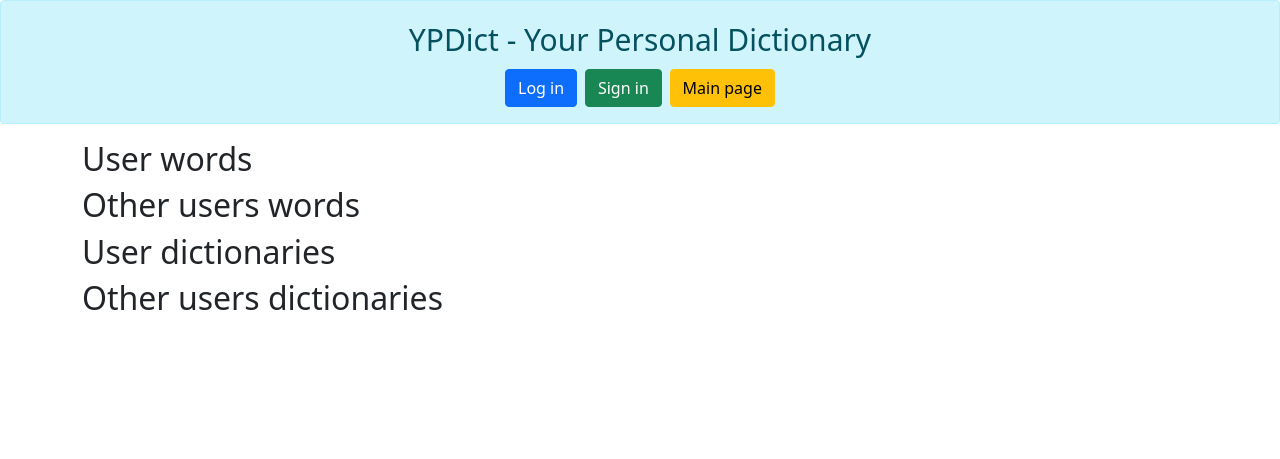
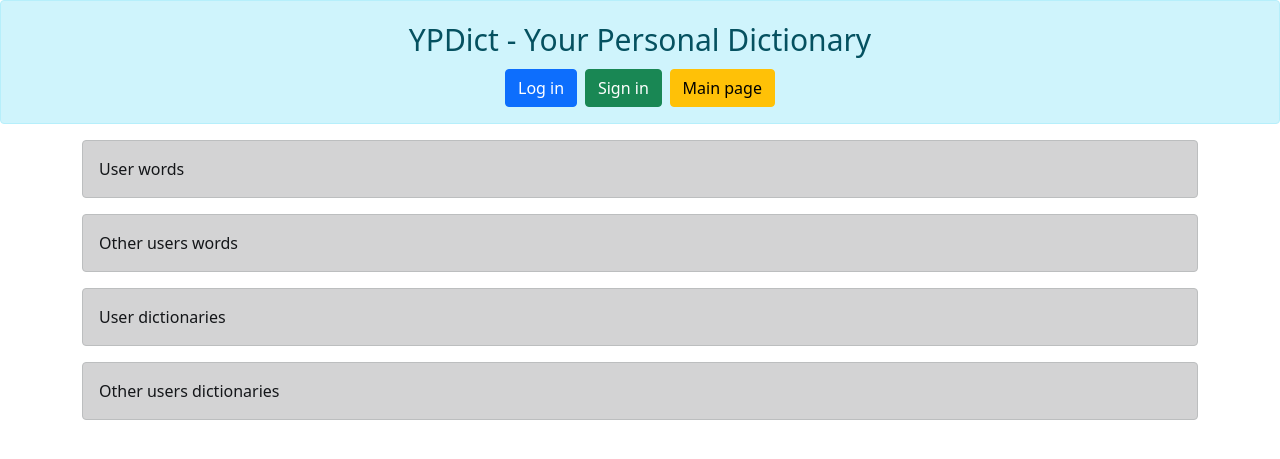
Before and after one commit to sevastarYandex/final_project, a Flask app: page / in a window 1280 px wide. Shown: the top 459 px of the page. Run offline with Flask 3, Linux system fonts and the light colour scheme; data that the repository does not hold is empty.

Commit message:
edit api get

```diff
--- a/templates/welcome.html
+++ b/templates/welcome.html
@@ -1,7 +1,7 @@
 {% extends "base.html" %}
 {% block content %}
-<h2 text-align="center">User words</h2>
-<h2 text-align="center">Other users words</h2>
-<h2 text-align="center">User dictionaries</h2>
-<h2 text-align="center">Other users dictionaries</h2>
+<div class="alert alert-dark" text-align="center" font-size="20px">User words</div>
+<div class="alert alert-dark" text-align="center" font-size="20px">Other users words</div>
+<div class="alert alert-dark" text-align="center" font-size="20px">User dictionaries</div>
+<div class="alert alert-dark" text-align="center" font-size="20px">Other users dictionaries</div>
 {% endblock %}
```
